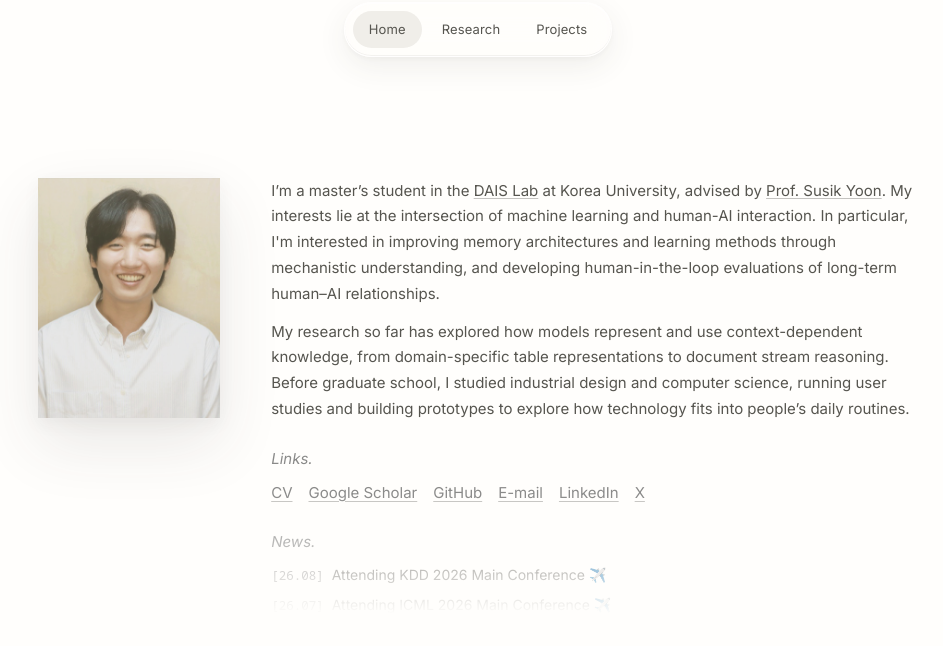
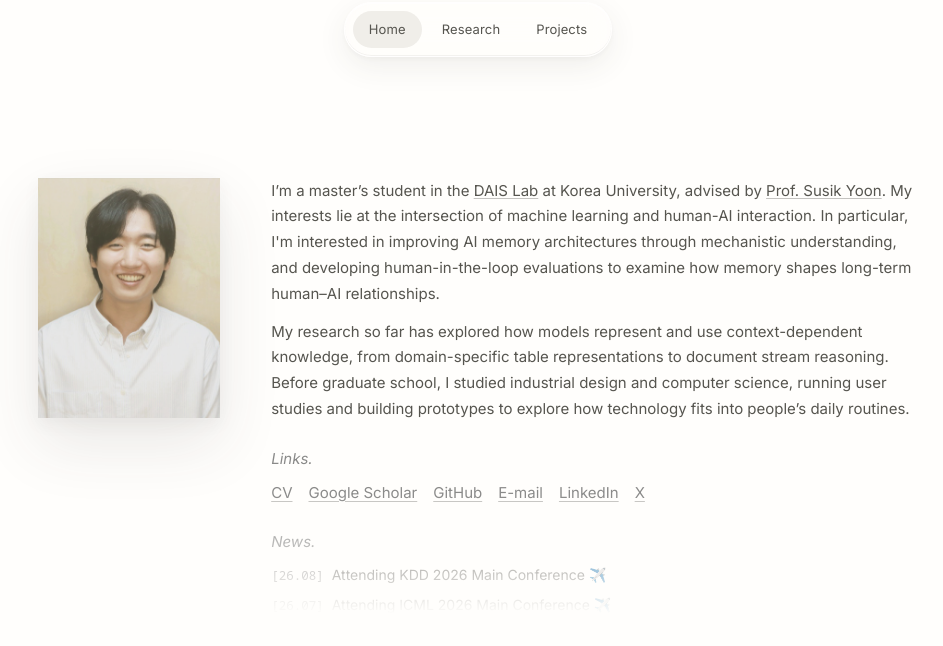
Before and after one commit to woojoonjung/woojoonjung.github.io, a plain HTML site: page index.html in a window 1280 px wide. Shown: the part 92-738 px from the top of the page, without its empty margins (162-1105 px from the left). Drawn offline with Linux system fonts and the light colour scheme; a web font is replaced by a local one.

Commit message:
Revise the home biography.
Co-authored-by: Cursor <cursoragent@cursor.com>

```diff
--- a/index.html
+++ b/index.html
@@ -83,8 +83,8 @@
               <div class="row__body profile-biography">
                 <p>I’m a master’s student in the <a href="https://dais.korea.ac.kr/">DAIS Lab</a> at Korea University, advised by <a href="https://dais.korea.ac.kr/pi/">Prof. Susik Yoon</a>.
                   My interests lie at the intersection of machine learning and human-AI interaction.
-                  In particular, I'm interested in improving memory architectures and learning methods through mechanistic understanding,
-                  and developing human-in-the-loop evaluations of long-term human–AI relationships.
+                  In particular, I'm interested in improving AI memory architectures through mechanistic understanding,
+                  and developing human-in-the-loop evaluations to examine how memory shapes long-term human–AI relationships.
                 </p>
                 <p>
                   My research so far has explored how models represent and use context-dependent knowledge, from domain-specific table representations to document stream reasoning.
```
